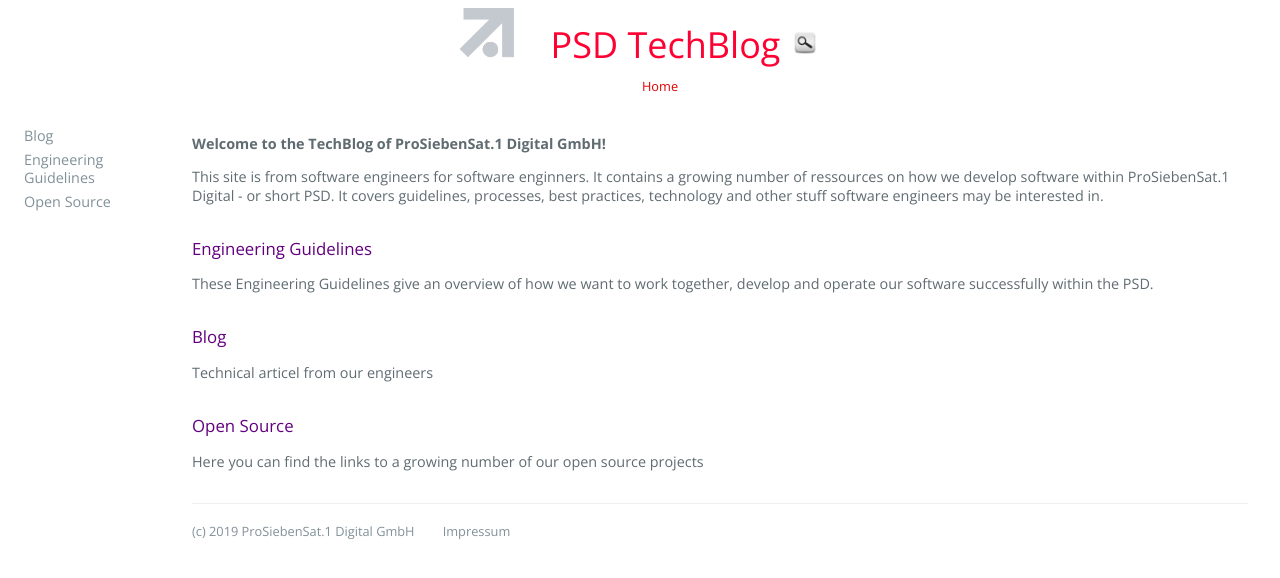
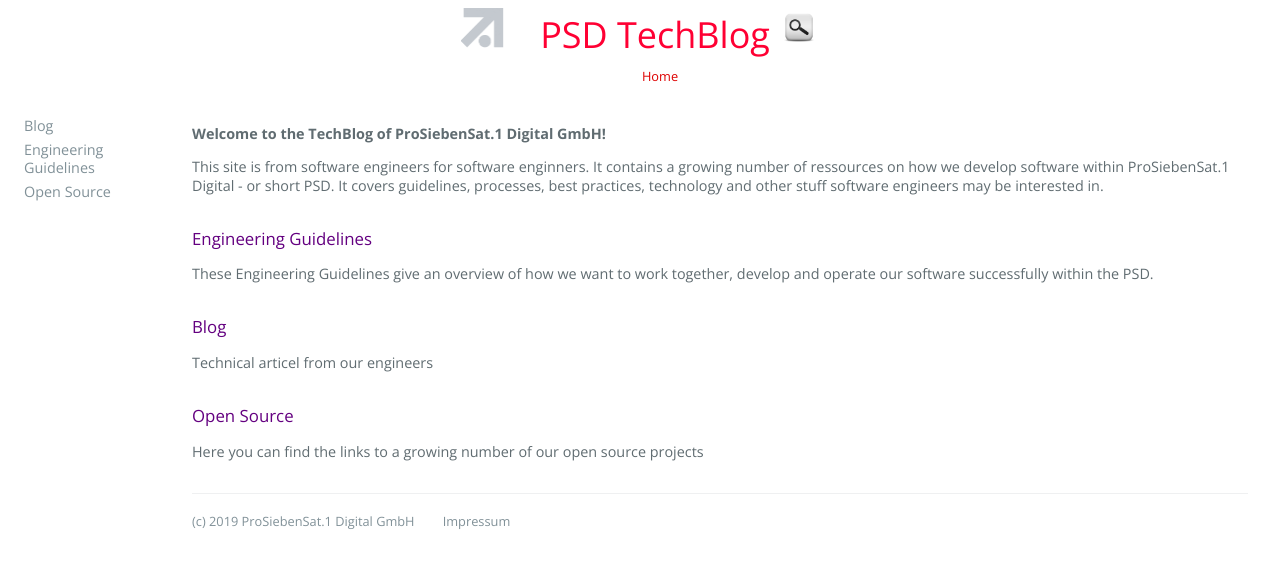
Before and after one commit to croedel/PSD-blog, a Jekyll site: the page built from index.md, in a window 1280 px wide. Shown: the top 578 px of the page. Built offline with Jekyll 4.4.1, drawn with Linux system fonts in a browser that asks for light colours; our own code applies the rules of GitHub Pages for plain Markdown files.

Commit message:
Update style.scss

```diff
--- a/assets/css/style.scss
+++ b/assets/css/style.scss
@@ -272,11 +272,13 @@ a:hover { text-decoration: underline; }
 .page-header { color: #fff; text-align: center; }
 .page-header a { color:#f03; }
 
-.nav-icon { }
-
 @media screen and (min-width: 64em) { .page-header { padding: 0.5rem 6rem; } }
 @media screen and (min-width: 42em) and (max-width: 64em) { .page-header { padding: 0.4rem 4rem; } }
 @media screen and (max-width: 42em) { .page-header { padding: 0.3rem 1rem; } }
+
+@media screen and (min-width: 64em) { .page-header img { height: 40px; } }
+@media screen and (min-width: 42em) and (max-width: 64em) { .page-header img { height: 30px; } }
+@media screen and (max-width: 42em) { .page-header img { height: 20px; } }
 
 .project-name { margin-top: 0; margin-bottom: 0.1rem; font-family: "Open Sans", "Helvetica Neue", Helvetica, Arial, sans-serif; }
 @media screen and (min-width: 64em) { .project-name { font-size: 2.25rem; margin-left: 2rem; } }
```
